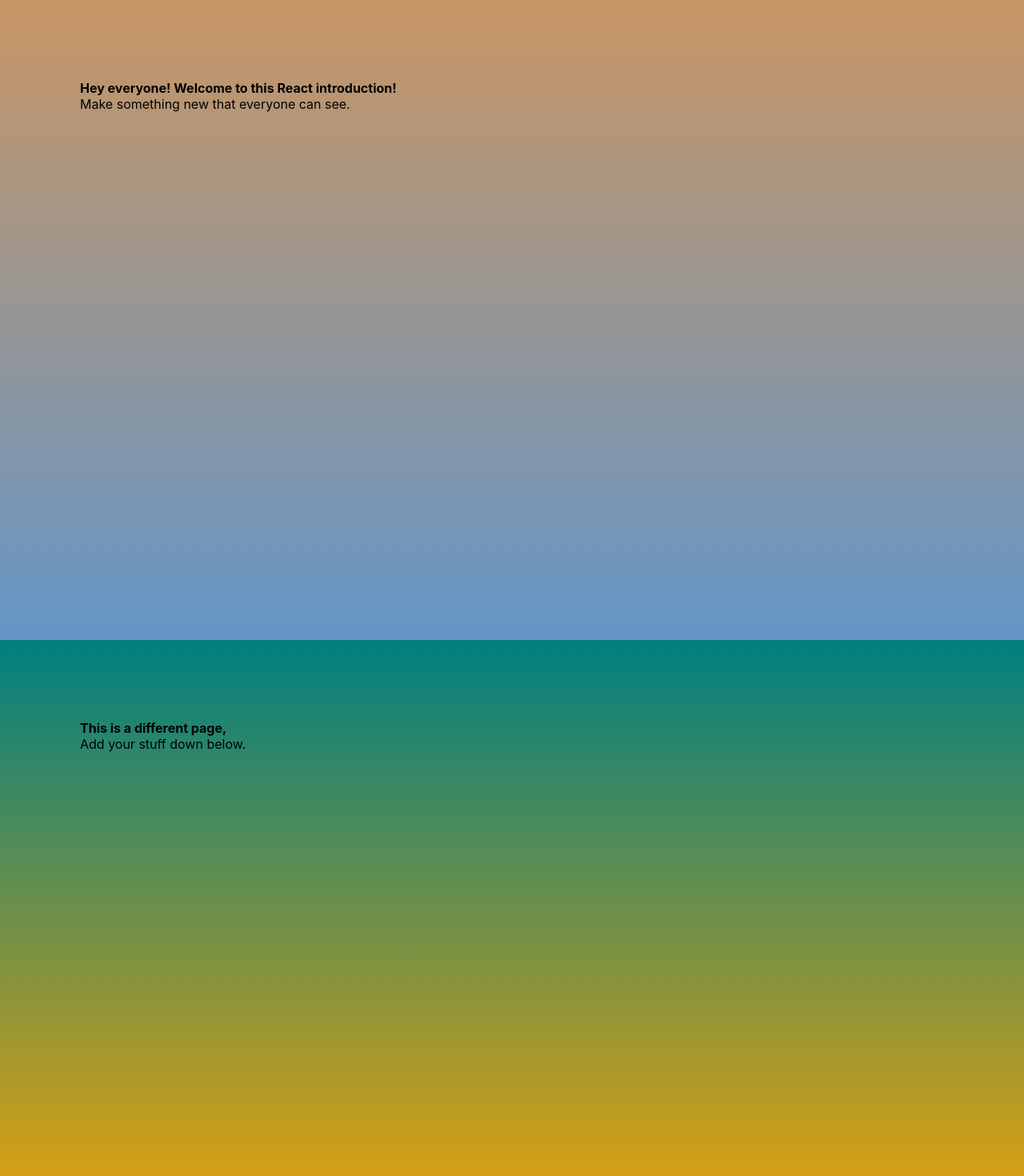
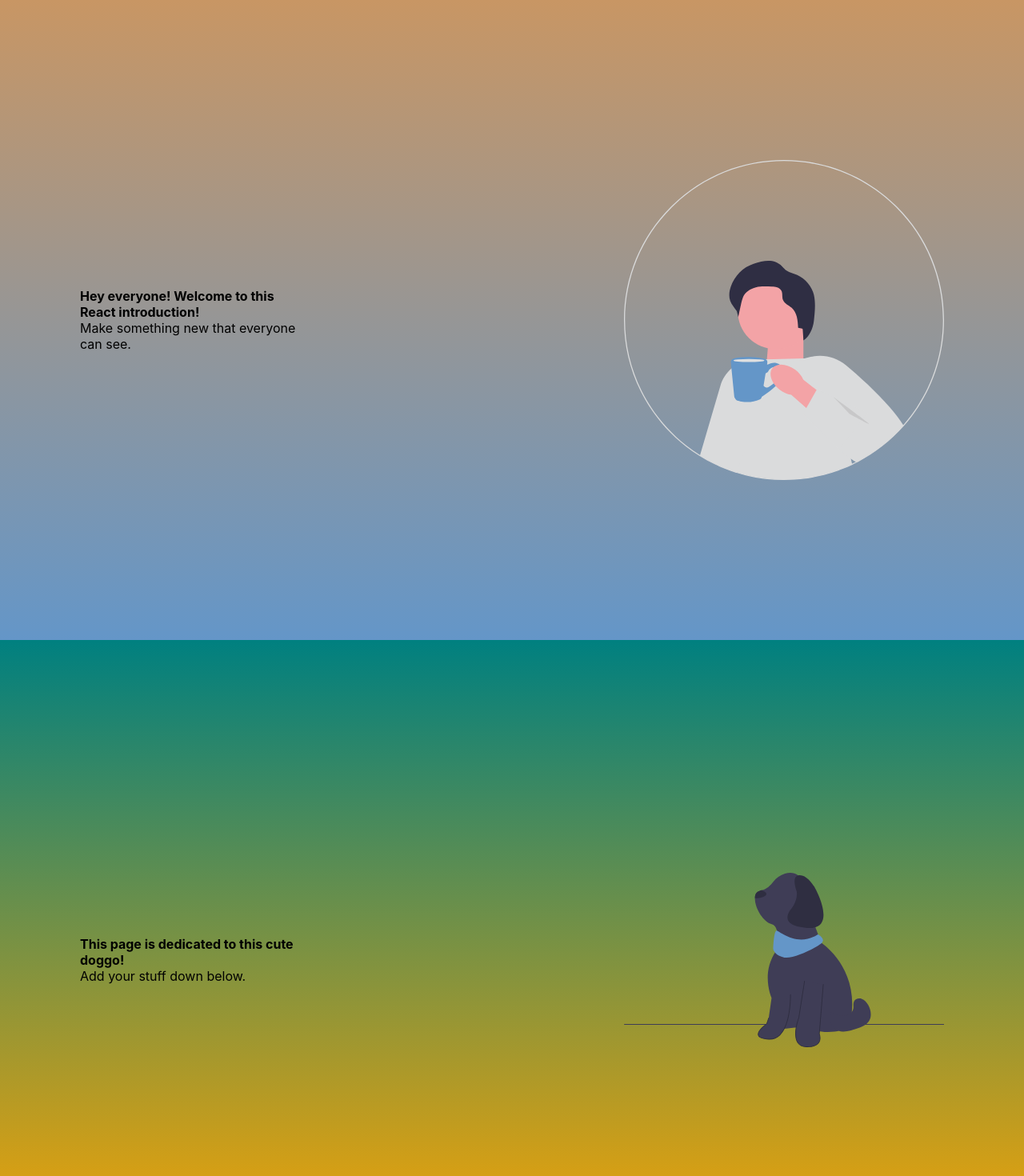
Before and after one commit to csopensourcevt/simplereactwebsite, a React (Create React App) app: page / in a window 1280 px wide. Shown: the top 1470 px of the page at 80% size. Built offline with nearby package versions, Linux system fonts and the light colour scheme.

Commit message:
fix layout

```diff
--- a/src/Pages/ExamplePage1/ExamplePage1.js
+++ b/src/Pages/ExamplePage1/ExamplePage1.js
@@ -1,4 +1,5 @@
 import "./ExamplePage1.sass";
+import DrinkingCoffeeMale from "../../Components/Images/drinking_coffee_male.svg";
 
 function ExamplePage1() {
   return (
@@ -11,6 +12,7 @@ function ExamplePage1() {
           Make something new that everyone can see.
         </div>
       </div>
+      <img src={DrinkingCoffeeMale} className="examplepage1_image" />
     </div>
   );
 }
--- a/src/Pages/ExamplePage1/ExamplePage1.sass
+++ b/src/Pages/ExamplePage1/ExamplePage1.sass
@@ -3,28 +3,34 @@
 
 .examplepage1_toplevel
     //width: 100vw
-    height: 100vh
+    display: flex
+    justify-content: center
+    align-items: center
+    height: max(100vh, 750px)
     background-image: linear-gradient(rgb(200,150,100), rgb(100,150,200))
 
 .examplepage1
-    //border: 2px solid green
+    width: 50%
     @media screen and (min-width: $ss8min)
-        padding: $p6 calc(50vw - ($ss7 - 2*$p6)/2)
+        padding-left: $p6 calc(50vw - ($ss7 - 2*$p6)/2)
     @media screen and (min-width: $ss7min) and (max-width: $ss7)
-        padding: $p5 calc(50vw - ($ss6 - 2*$p5)/2)
+        padding-left: $p5 calc(50vw - ($ss6 - 2*$p5)/2)
     @media screen and (min-width: $ss5min) and (max-width: $ss6)
-        padding: $p4 calc(50vw - ($ss4 - 2*$p4)/2)
+        padding-left: $p4 calc(50vw - ($ss4 - 2*$p4)/2)
     @media screen and (max-width: $ss4)
-        padding: $p4
+        padding-left: $p4
     @media screen and (max-width: $ss3)
-        padding: $p4 $p3
+        padding-left: $p4 $p3
     @media screen and (max-width: $ss2)
-        padding: $p4 $p2
+        padding-left: $p4 $p2
     @media screen and (max-width: $ss1)
-        padding: $p4 $p1
+        padding-left: $p4 $p1
     display: grid
     @media screen and (min-width: $ss4min)
         grid-template-columns: repeat(2, 1fr)
+
+.examplepage1_image
+    padding: 100px
 
 
 @media screen and (min-width: $ss5min) and (max-width: $ss6)
@@ -32,3 +38,10 @@
 @media screen and (max-width: $ss3)
     .examplepage1
         text-align: center
+
+
+.examplepage1_image
+    transform: scaleX(-1)
+    width: 400px
+    @media screen and (max-width: $ss3)
+        width: 300px
--- a/src/Pages/ExamplePage2/ExamplePage2.js
+++ b/src/Pages/ExamplePage2/ExamplePage2.js
@@ -1,14 +1,18 @@
 import "./ExamplePage2.sass";
+import Dog from "../../Components/Images/dog.svg";
 
 function ExamplePage2() {
   return (
     <div className="examplepage2_toplevel">
       <div className="examplepage2">
         <div className="examplepage2_text">
-          <div style={{ fontWeight: "bold" }}>This is a different page,</div>
+          <div style={{ fontWeight: "bold" }}>
+            This page is dedicated to this cute doggo!
+          </div>
           Add your stuff down below.
         </div>
       </div>
+      <img src={Dog} className="examplepage2_image" />
     </div>
   );
 }
--- a/src/Pages/ExamplePage2/ExamplePage2.sass
+++ b/src/Pages/ExamplePage2/ExamplePage2.sass
@@ -3,28 +3,34 @@
 
 .examplepage2_toplevel
     //width: 100vw
-    height: 100vh
+    display: flex
+    justify-content: center
+    align-items: center
+    height: max(100vh, 750px)
     background-image: linear-gradient(teal, orange)
 
 .examplepage2
-    //border: 2px solid green
+    width: 50%
     @media screen and (min-width: $ss8min)
-        padding: $p6 calc(50vw - ($ss7 - 2*$p6)/2)
+        padding-left: $p6 calc(50vw - ($ss7 - 2*$p6)/2)
     @media screen and (min-width: $ss7min) and (max-width: $ss7)
-        padding: $p5 calc(50vw - ($ss6 - 2*$p5)/2)
+        padding-left: $p5 calc(50vw - ($ss6 - 2*$p5)/2)
     @media screen and (min-width: $ss5min) and (max-width: $ss6)
-        padding: $p4 calc(50vw - ($ss4 - 2*$p4)/2)
+        padding-left: $p4 calc(50vw - ($ss4 - 2*$p4)/2)
     @media screen and (max-width: $ss4)
-        padding: $p4
+        padding-left: $p4
     @media screen and (max-width: $ss3)
-        padding: $p4 $p3
+        padding-left: $p4 $p3
     @media screen and (max-width: $ss2)
-        padding: $p4 $p2
+        padding-left: $p4 $p2
     @media screen and (max-width: $ss1)
-        padding: $p4 $p1
+        padding-left: $p4 $p1
     display: grid
     @media screen and (min-width: $ss4min)
         grid-template-columns: repeat(2, 1fr)
+
+.examplepage2_image
+    padding: 100px
 
 
 @media screen and (min-width: $ss5min) and (max-width: $ss6)
@@ -32,3 +38,9 @@
 @media screen and (max-width: $ss3)
     .examplepage2
         text-align: center
+
+
+.examplepage2_image
+    width: 400px
+    @media screen and (max-width: $ss3)
+        width: 300px
```
Also changed, not shown: src/Components/Images/dog.svg (added), src/Components/Images/drinking_coffee_male.svg (added).
